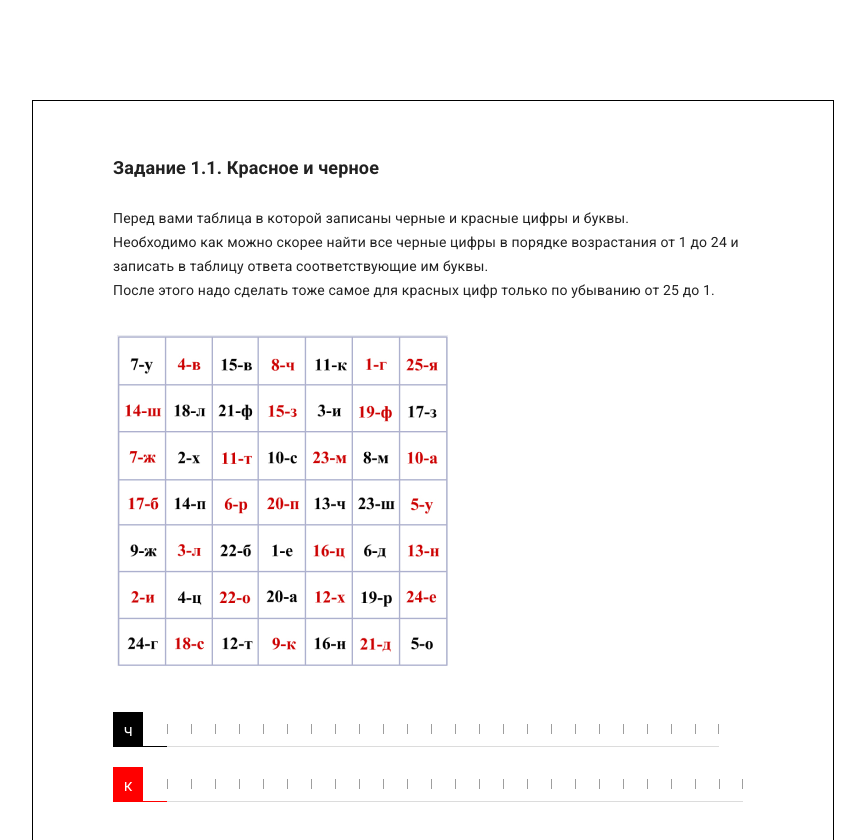
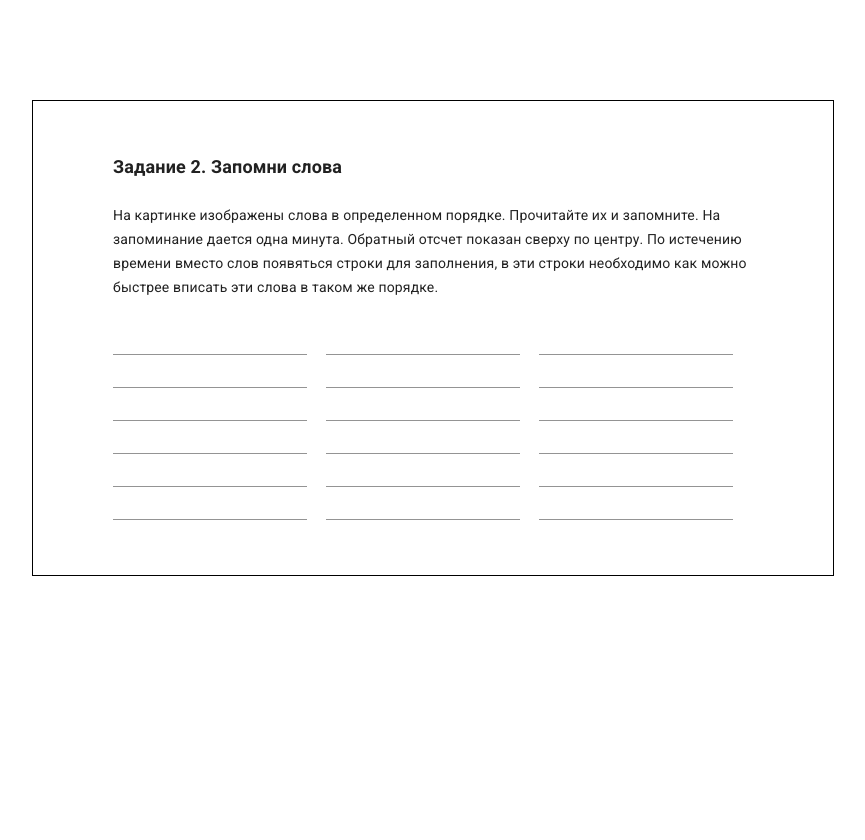
Before and after one commit to avtoriscenaria/archive-tasks, a React (Create React App) app: page / in a window 1280 px wide. Shown: the top 840 px of the page, without its empty margins (68-933 px from the left). After the commit the page ends 800 px from the top, so only its background shows below. Built offline with nearby package versions, Linux system fonts and the light colour scheme.

Commit message:
fix styles / fix functions

```diff
--- a/src/Container/Container.js
+++ b/src/Container/Container.js
@@ -11,19 +11,16 @@ export default class Container extends Component{
     };
 
     onChange = r => {
-        this.setState({result: r})
-    };
-
-    onFinish = r => {
-        console.log('FINISH', r)
+        //console.log(r.complete);
+        this.setState({result: r.result})
     };
 
     render() {
         const {result} = this.state;
-
+        //console.log(result)
         return (
             <div style={{margin: 100, width: 800, border: '1px solid black'}}>
-                <Task1_1 result={result} onChange={this.onChange} onFinish={this.onFinish} finished={false} fResults={<div>FINISH</div>} timeOut={true}/>
+                <Task2 result={result} onChange={this.onChange} finished={false} fResults={<div>FINISH</div>} timeOut={true}/>
             </div>
         )
     }
--- a/src/Task1/Task1_1/Task1_1.js
+++ b/src/Task1/Task1_1/Task1_1.js
@@ -3,7 +3,7 @@ import translations from '../constants/transltions';
 import PropTypes from 'prop-types';
 import './styles.scss';
 import LetterInputs from "../components/LetterInputs";
-import table from './table1.png';
+import table from './table1.jpg';
 
 const red = 'к', black = 'ч';
 
@@ -12,7 +12,6 @@ export default class  Task1_1 extends Component{
     static propTypes = {
         result: PropTypes.object,
         onChange: PropTypes.func.isRequired,
-        onFinish: PropTypes.func.isRequired,
         finished: PropTypes.bool,
         fResults: PropTypes.object,
     };
@@ -46,7 +45,7 @@ export default class  Task1_1 extends Component{
     };
 
     onChange = async (v, i, param) => {
-        const {result, onChange, onFinish} = this.props;
+        const {result, onChange} = this.props;
 
         if (onChange) {
             //console.log('CHANGE', v);
@@ -57,13 +56,12 @@ export default class  Task1_1 extends Component{
                 [param]: arr
             };
 
-            await onChange(newResult);
+            let data = {
+                complete: this.checkResult(newResult),
+                result: newResult
+            };
 
-            if ( this.checkResult(newResult) ) {
-                if (onFinish) {
-                    onFinish(newResult)
-                }
-            }
+            await onChange(data);
 
             let input = document.getElementById(`input-${param}-${i+1}`);
                 if (input) {
--- a/src/Task1/Task1_1/styles.scss
+++ b/src/Task1/Task1_1/styles.scss
@@ -9,7 +9,7 @@
     font-style: normal;
     font-weight: bold;
     font-size: 18px;
-    line-height: 24px;
+    line-height: 21px;
     letter-spacing: 0.15px;
     color: rgba(0, 0, 0, 0.87);
     text-align: left;
@@ -30,10 +30,15 @@
 
   .task_image {
     width: 100%;
+    height: 340px;
     padding: 28px 0 42px 0;
     display: flex;
     align-items: center;
     justify-content: flex-start;
+
+    img {
+      height: 100%;
+    }
   }
 
   .answers_fields {
--- a/src/Task1/Task1_2/Task1_2.js
+++ b/src/Task1/Task1_2/Task1_2.js
@@ -3,7 +3,7 @@ import translations from '../constants/transltions';
 import PropTypes from 'prop-types';
 import './styles.scss';
 import LetterInputs from "../components/LetterInputs";
-import table from './table2.png';
+import table from './table2.jpg';
 
 const red = 'к', black = 'ч';
 
@@ -12,7 +12,6 @@ export default class  Task1_2 extends Component{
     static propTypes = {
         result: PropTypes.object,
         onChange: PropTypes.func.isRequired,
-        onFinish: PropTypes.func.isRequired,
         timeOut: PropTypes.bool,
         finished: PropTypes.bool,
         fResults: PropTypes.object,
@@ -34,7 +33,7 @@ export default class  Task1_2 extends Component{
     };
 
     onChange = async (v, i, param) => {
-        const {result, onChange, onFinish} = this.props;
+        const {result, onChange} = this.props;
         //console.log('CHANGE')
 
         if (onChange) {
@@ -45,13 +44,12 @@ export default class  Task1_2 extends Component{
                 [param]: arr
             };
 
-            await onChange(newResult);
+            let data = {
+                complete: this.checkResult(newResult),
+                result: newResult
+            };
 
-            if ( this.checkResult(newResult) ) {
-                if (onFinish) {
-                    onFinish(newResult)
-                }
-            }
+            await onChange(data);
 
             let _param = param === 'black' ? 'red' : 'black';
             let _i = param === 'black' ? i+1 : i;
--- a/src/Task1/Task1_2/styles.scss
+++ b/src/Task1/Task1_2/styles.scss
@@ -9,7 +9,7 @@
     font-style: normal;
     font-weight: bold;
     font-size: 18px;
-    line-height: 24px;
+    line-height: 21px;
     letter-spacing: 0.15px;
     color: rgba(0, 0, 0, 0.87);
     text-align: left;
@@ -30,10 +30,15 @@
 
   .task_image {
     width: 100%;
+    height: 340px;
     padding: 28px 0 42px 0;
     display: flex;
     align-items: center;
     justify-content: flex-start;
+
+    img {
+      height: 100%;
+    }
   }
 
   .answers_fields {
--- a/src/Task1/components/LetterInputs/LetterInputs.js
+++ b/src/Task1/components/LetterInputs/LetterInputs.js
@@ -50,7 +50,9 @@ export default class LetterInputs extends Component{
 
         return arr === null ? null :(
             <div className='letter-inputs'>
-                <div className='label' style={{backgroundColor: color}}>{label}</div>
+                <div className='label'
+                     style={{backgroundColor: color === 'black' ? '#212121' : '#C63530'}}
+                >{label}</div>
                 {
                     arr.map((el, i) =>
                         <div className={
@@ -59,7 +61,7 @@ export default class LetterInputs extends Component{
                         } key={`input-${i}`}
                              id={`input-${color}-${i}`}
                              style={{
-                                 borderColor: answers[i] || answers.filter((el, _i) => _i < i && el).length === i ? color : ''
+                                 borderColor: answers[i] || !enabled(i) ? color === 'black' ? '#212121' : '#C63530' : ''
                              }}
                         >
                             <Input
--- a/src/Task1/components/LetterInputs/styles.scss
+++ b/src/Task1/components/LetterInputs/styles.scss
@@ -10,7 +10,15 @@
     display: flex;
     align-items: center;
     justify-content: center;
-    color: white;
+    font-family: Roboto;
+    font-style: normal;
+    font-weight: 500;
+    font-size: 14px;
+    line-height: 16px;
+    text-align: center;
+    letter-spacing: 0.75px;
+    text-transform: uppercase;
+    color: #FFFFFF;
     box-sizing: border-box;
   }
 
@@ -31,18 +39,24 @@
       }
 
       input {
+        font-family: Roboto;
+        font-style: normal;
+        font-weight: 500;
+        font-size: 18px;
+        line-height: 24px;
+        letter-spacing: 0.15px;
         text-align: center;
       }
 
       &.black {
         input {
-          color: black;
+          color: #212121;
         }
       }
 
       &.red {
         input {
-          color: red;
+          color: #C63530;
         }
       }
     }
--- a/src/Task2/Task2.js
+++ b/src/Task2/Task2.js
@@ -11,7 +11,6 @@ export default class Task2 extends Component{
     static propTypes = {
         result: PropTypes.object,
         onChange: PropTypes.func.isRequired,
-        onFinish: PropTypes.func.isRequired,
         finished: PropTypes.bool,
         fResults: PropTypes.object,
         timeOut: PropTypes.bool
@@ -29,8 +28,17 @@ export default class Task2 extends Component{
                 data: result.data ? result.data : words
             };
 
-            await onChange(newResult)
+            let data = {
+                complete: this.checkResult(newResult),
+                result: newResult
+            };
+
+            await onChange(data);
         }
+    };
+
+    checkResult = result => {
+        return  result.words.filter(w => w).length === 18
     };
 
     render() {
--- a/src/Task2/components/WordTable/WordTable.js
+++ b/src/Task2/components/WordTable/WordTable.js
@@ -22,7 +22,7 @@ export default class WordTable extends Component{
                         {
                             !timeOut ? w :
                                 <Input
-                                    className={'word-input'}
+                                    className={`word-input${(result.words || [])[i] ? ' -filled' : ''}`}
                                     value={(result.words || [])[i] || ''}
                                     onChange={e => this.onChange(e.target.value, i)}
                                 />
--- a/src/Task2/components/WordTable/styles.scss
+++ b/src/Task2/components/WordTable/styles.scss
@@ -8,35 +8,41 @@
     display: flex;
     align-items: center;
     justify-content: flex-start;
-
     font-family: Roboto;
     font-style: normal;
     font-weight: bold;
     font-size: 16px;
     line-height: 33px;
-    /* or 206% */
-
     letter-spacing: 0.15px;
-
     color: rgba(0, 0, 0, 0.87);
+    height: 33px;
+    padding-top: 4px;
+    box-sizing: border-box;
 
     .word-input {
-      padding: 5px 0;
 
       input {
+        padding: 5px 0;
         font-family: Roboto;
         font-style: normal;
         font-weight: bold;
         font-size: 16px;
         line-height: 24px;
-        /* identical to box height, or 150% */
-
         letter-spacing: 0.15px;
-
-        /* Black — High Emphasis */
-
         color: rgba(0, 0, 0, 0.87);
         mix-blend-mode: normal;
+
+        &:focus {
+          outline: none;
+        }
+      }
+
+      &:after {
+        border-bottom: 0;
+      }
+
+      &.-filled:before {
+        border-bottom: 2px solid rgba(0, 0, 0, 0.87);
       }
     }
   }
--- a/src/Task2/styles.scss
+++ b/src/Task2/styles.scss
@@ -9,7 +9,7 @@
     font-style: normal;
     font-weight: bold;
     font-size: 18px;
-    line-height: 24px;
+    line-height: 21px;
     letter-spacing: 0.15px;
     color: rgba(0, 0, 0, 0.87);
     text-align: left;
@@ -26,7 +26,7 @@
     color: rgba(0, 0, 0, 0.87);
     text-align: left;
     white-space: pre-line;
-    padding-bottom: 34px;
+    padding-bottom: 23px;
   }
 
   .word-task {
```
Also changed, not shown: src/Task1/Task1_1/table1.png (deleted), src/Task1/Task1_2/table2.png (deleted).
